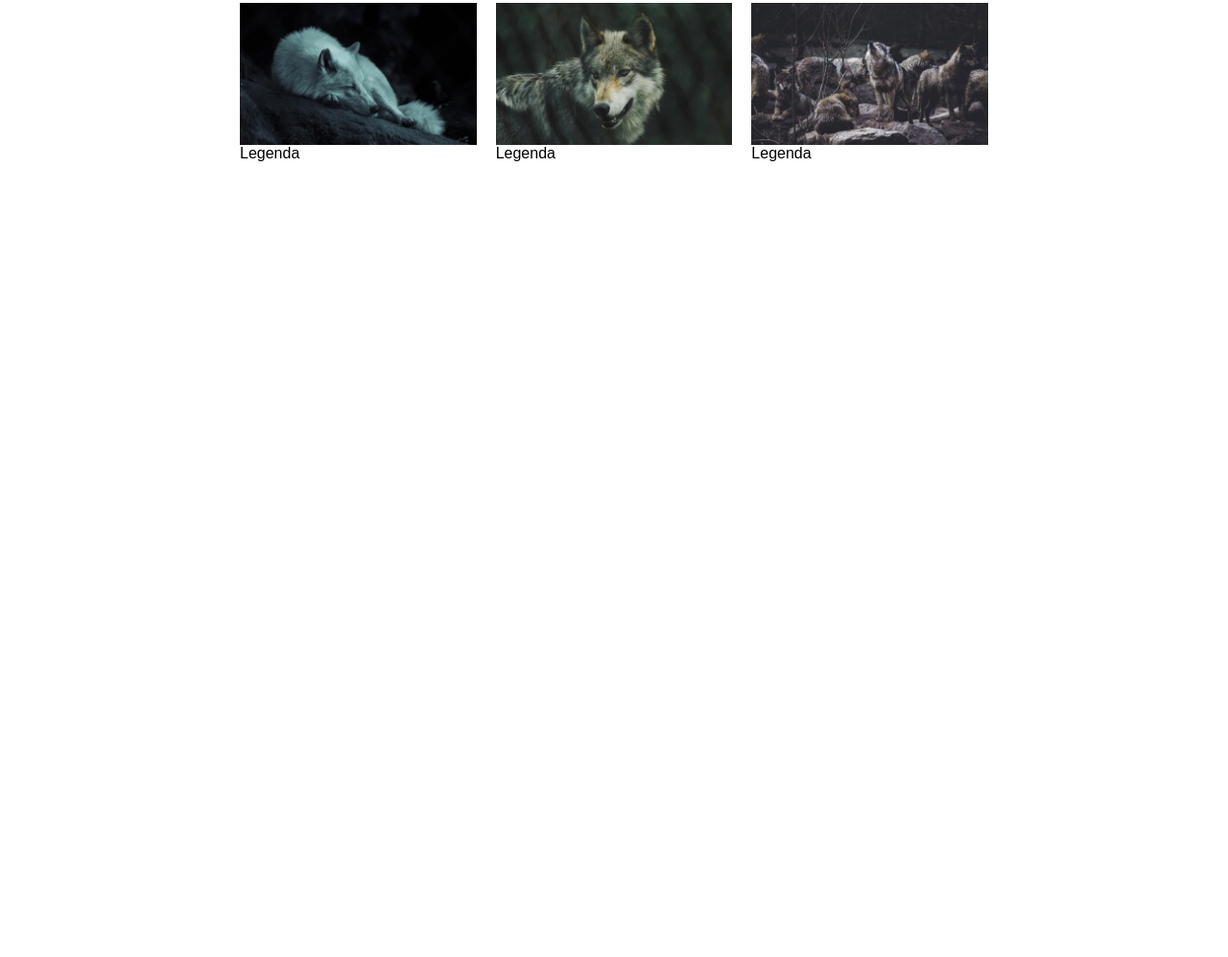
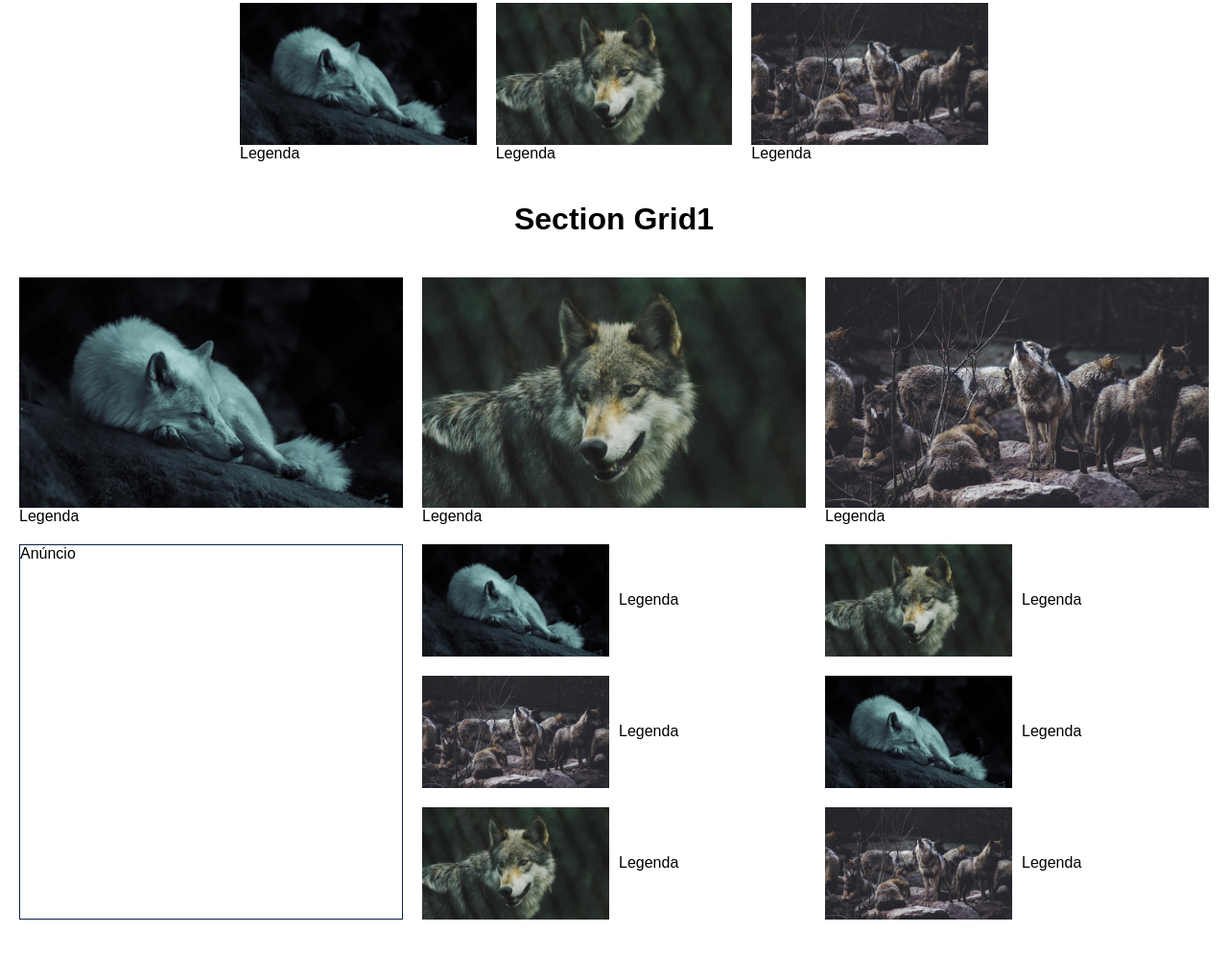
Before and after one commit to JoneBulande/Origamid-Css-Grid-e-FlexBox, a plain HTML site: page index.html in a window 1280 px wide. Shown: the part 361-1358 px from the top of the page at 96% size. Before the commit the page ends 800 px from the top, so only its background shows below. Drawn offline with Linux system fonts and the light colour scheme.

Commit message:
Css Grid layout

```diff
--- a/css/style.css
+++ b/css/style.css
@@ -57,3 +57,36 @@ img{
 	margin: 10px;
 	flex: 1 1 200px;
 }
+
+/* GRID */
+.grid1{
+	padding: 20px;
+	display: grid;
+	grid-gap: 20px;
+	grid-template-columns: repeat(3, 1fr);
+}
+.grid1 div:nth-child(n + 4){
+	display: grid;
+	grid-gap: 10px;
+	align-items: center;
+	grid-template-columns: repeat(2, 1fr);
+}
+.grid1 div.anuncio{
+	display: block;
+	grid-row: 2 / 5;
+	border: 1px solid #124;
+}
+
+@media (max-width: 600px){
+	.grid1{
+		grid-template-columns: repeat(2, 1fr);
+	}
+	.grid1 > div:nth-child(n + 4){
+		display: block;
+	}
+	.grid1 > div.anuncio{
+		order: -1;
+		grid-row: auto;
+		grid-column: auto;
+	}
+}
--- a/index.html
+++ b/index.html
@@ -22,30 +22,92 @@
 	<h1>Section FlexBox</h1>
 
 	<section class="flex">
+
 		<div>
 			<img src="img/lobo1.jpg">
 			<p>Legenda</p>
 		</div>
+
 		<div>
 			<img src="img/lobo2.jpg">
 			<p>Legenda</p>
 		</div>
+
 		<div>
 			<img src="img/lobo3.jpg">
 			<p>Legenda</p>
 		</div>
+
 		<div>
 			<img src="img/lobo1.jpg">
 			<p>Legenda</p>
 		</div>
+
 		<div>
 			<img src="img/lobo2.jpg">
 			<p>Legenda</p>
 		</div>
+
 		<div>
 			<img src="img/lobo3.jpg">
 			<p>Legenda</p>
 		</div>
+
+	</section>
+
+	<h1>Section Grid1</h1>
+
+		<section class="grid1">
+
+			<div>
+				<img src="img/lobo1.jpg">
+				<p>Legenda</p>
+			</div>
+
+			<div>
+				<img src="img/lobo2.jpg">
+				<p>Legenda</p>
+			</div>
+
+			<div>
+				<img src="img/lobo3.jpg">
+				<p>Legenda</p>
+			</div>
+
+			<div>
+				<img src="img/lobo1.jpg">
+				<p>Legenda</p>
+			</div>
+
+			<div>
+				<img src="img/lobo2.jpg">
+				<p>Legenda</p>
+			</div>
+
+			<div>
+				<img src="img/lobo3.jpg">
+				<p>Legenda</p>
+			</div>
+
+			<div>
+				<img src="img/lobo1.jpg">
+				<p>Legenda</p>
+			</div>
+
+			<div>
+				<img src="img/lobo2.jpg">
+				<p>Legenda</p>
+			</div>
+
+			<div>
+				<img src="img/lobo3.jpg">
+				<p>Legenda</p>
+			</div>
+
+			<div class="anuncio">
+				<p>Anúncio</p>
+			</div>
+
 	</section>
 
 </body>
```
